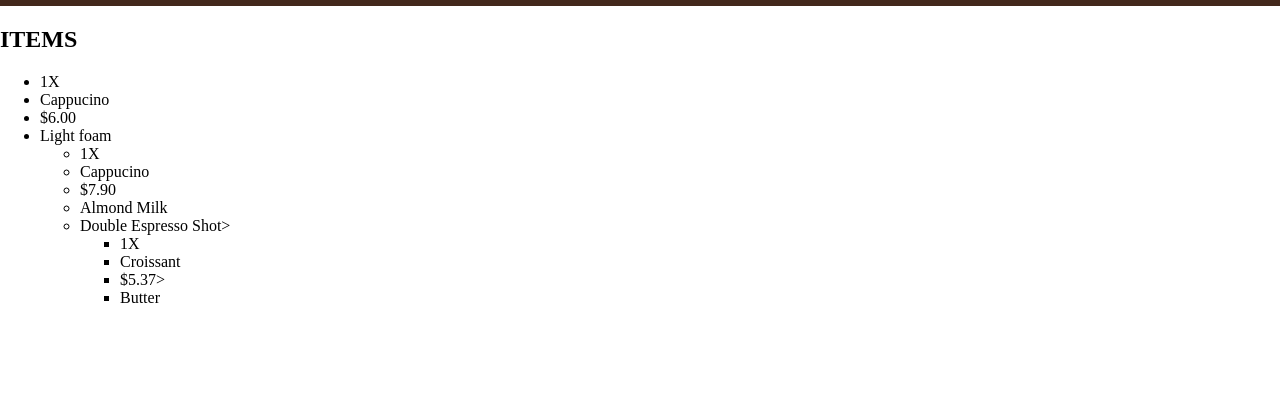
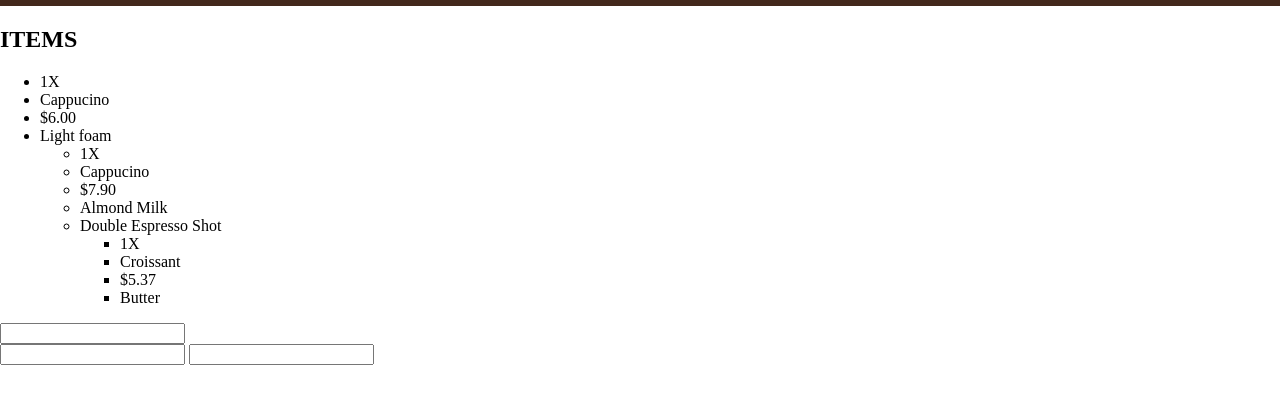
Before and after one commit to Susu-spec/coffeemasters, a plain HTML site: page index.html in a window 1280 px wide. Shown: the part 72-476 px from the top of the page. Drawn offline with Linux system fonts and the light colour scheme.

Commit message:
Add: Elements

```diff
--- a/index.html
+++ b/index.html
@@ -27,12 +27,26 @@
 				<li class="name">Cappucino</li>
 				<li class="price">$7.90</li>
 				<li class="ordertype">Almond Milk</li>
-				<li class="ordertype">Double Espresso Shot></li>
+				<li class="ordertype">Double Espresso Shot</li>
 			<ul class="list">
 				<li class="amount">1X</li>
 				<li class="name">Croissant</li>
-				<li class="price">$5.37></li>
+				<li class="price">$5.37</li>
 				<li class="ordertype">Butter</li>
 		</div>
+		<div class="payment">
+			<div class="namebox">
+				<form>
+					<input type="text">
+				</form>
+			</div>
+			<div class="cardbox">
+				<form>
+					<input class="card" type="text">
+					<input class="ccv" type="text">
+				</form>
+			</div>
+		</div>
+	</section>
 </body>
 </html>
```
